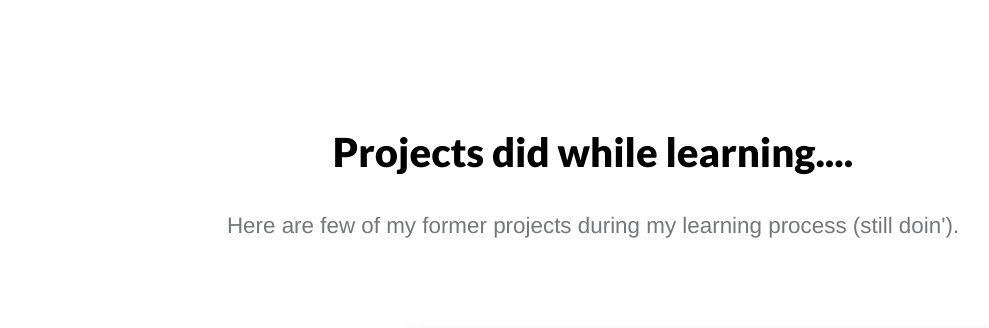
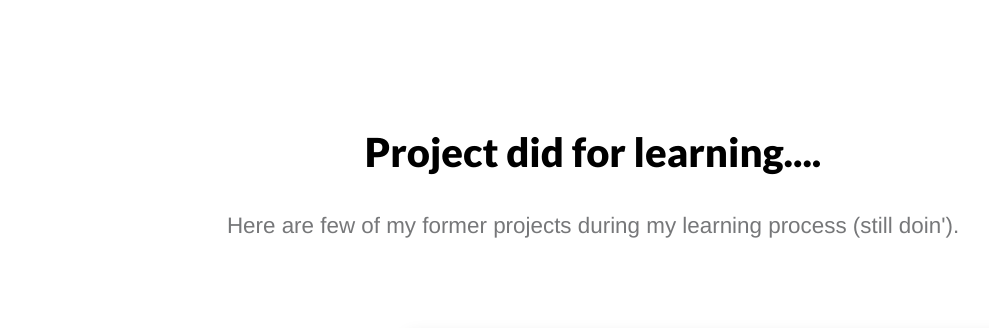
Before and after one commit to stselvam/stselvam.github.io, a plain HTML site: page index.html in a window 1280 px wide. Shown: the part 3040-3368 px from the top of the page, without its empty margins (47-1036 px from the left). Drawn offline with nearby package versions, Linux system fonts and the light colour scheme; a script that the page names is missing.

Commit message:
Update index.html

```diff
--- a/index.html
+++ b/index.html
@@ -175,7 +175,7 @@
 				</div>
 			</section>
 			<section id="work">
-				<h2 class="text-center">Projects did while learning....</h2>
+				<h2 class="text-center">Project did for learning....</h2>
 				<div class="row">
 					<p class="text-center tag-line">Here are few of my former projects during my learning process (still doin').</p>
 				</div>
```
